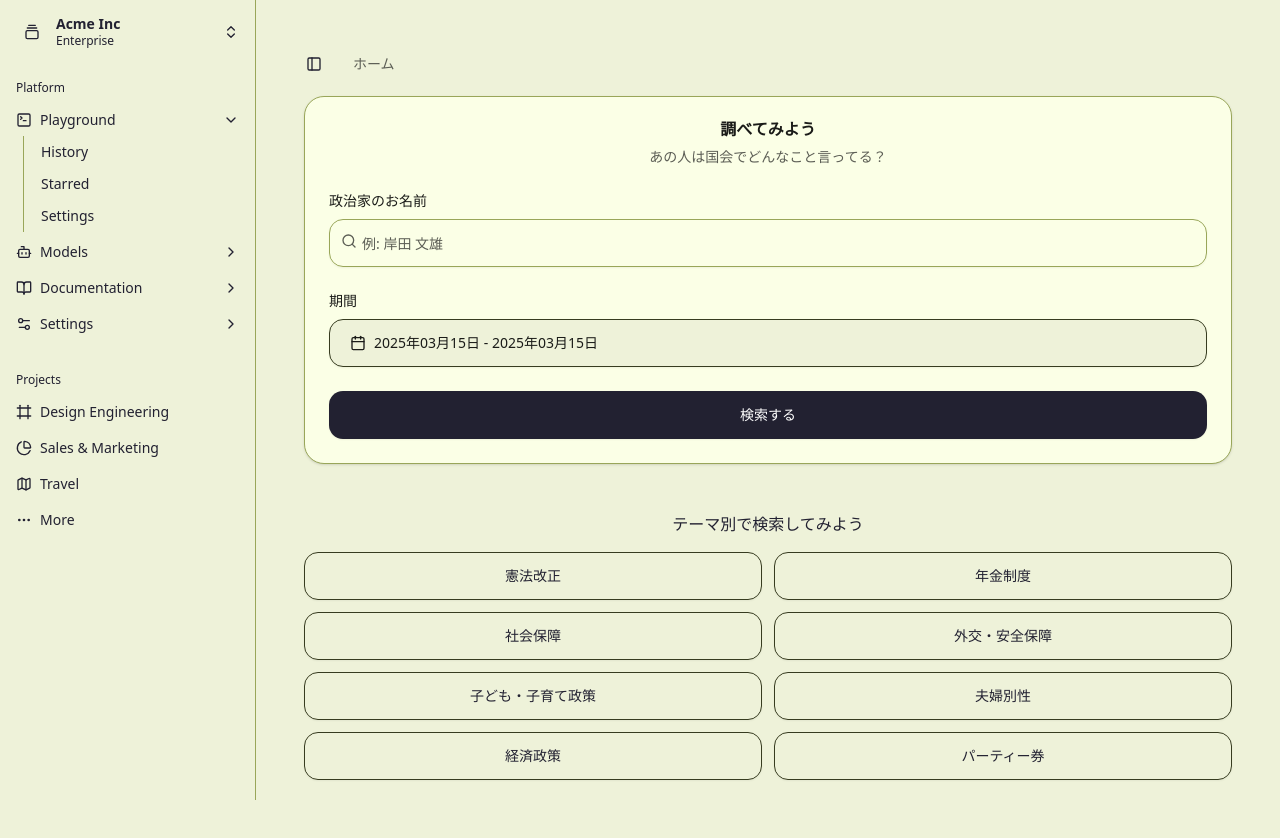
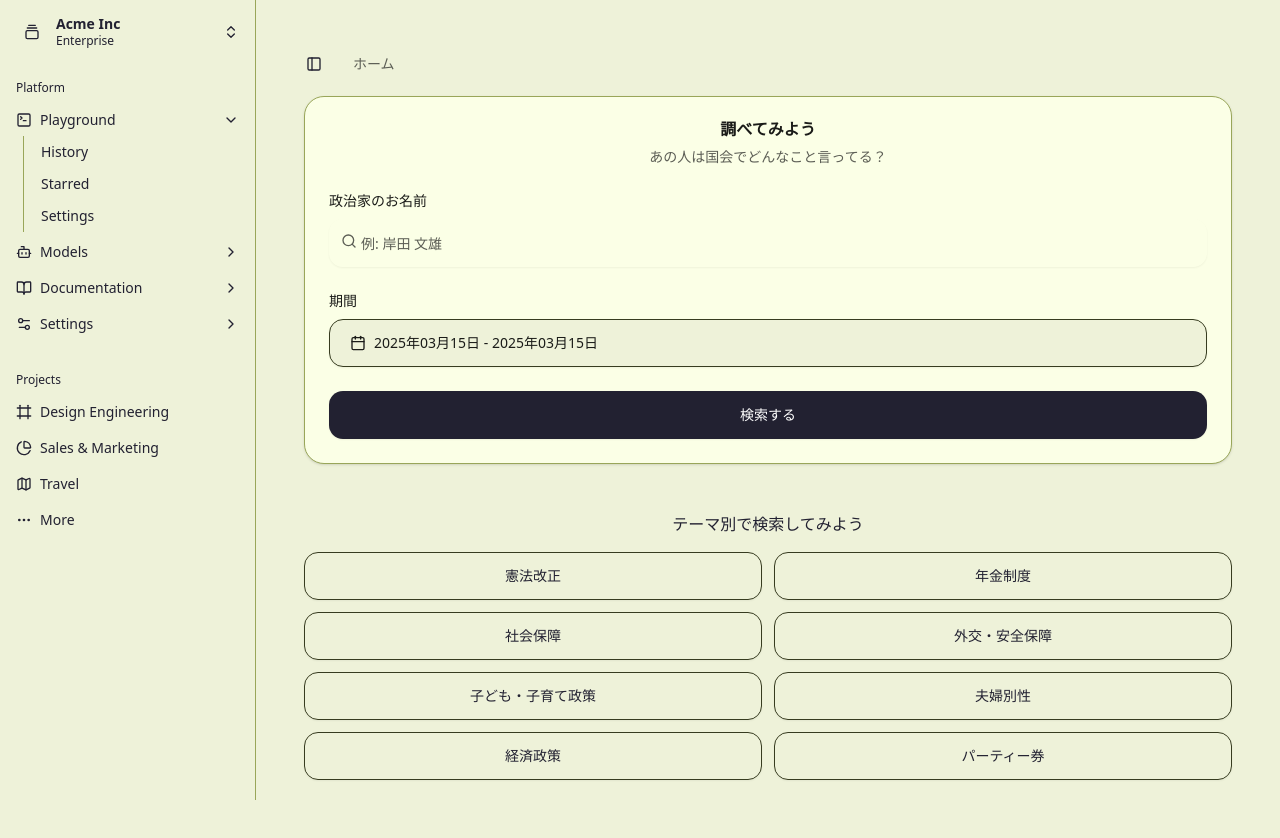
Before and after one commit to RH0128/sotsusei, a React (Vite) app: page / in a window 1280 px wide. Shown: the top 838 px of the page. Built offline with nearby package versions, Linux system fonts and the light colour scheme.

Commit message:
border削除

```diff
--- a/src/components/ui/input.jsx
+++ b/src/components/ui/input.jsx
@@ -12,7 +12,7 @@ function Input({
       type={type}
       data-slot="input"
       className={cn(
-        "file:text-foreground placeholder:text-muted-foreground selection:bg-primary selection:text-primary-foreground flex h-12 w-full min-w-0 rounded-md border bg-transparent px-2 py-1 text-sm shadow-xs transition-[color,box-shadow] outline-none file:inline-flex file:h-7 file:border-0 file:bg-popover file:text-sm file:font-medium disabled:pointer-events-none disabled:cursor-not-allowed disabled:opacity-50 md:text-sm",
+        "file:text-foreground placeholder:text-muted-foreground selection:bg-primary selection:text-primary-foreground flex h-12 w-full min-w-0 rounded-md bg-transparent px-2 py-1 text-sm shadow-xs transition-[color,box-shadow] outline-none file:inline-flex file:h-7 file:border-0 file:bg-popover file:text-sm file:font-medium disabled:pointer-events-none disabled:cursor-not-allowed disabled:opacity-50 md:text-sm",
         "focus-visible:border-ring focus-visible:ring-ring/50 focus-visible:ring-[3px]",
         "aria-invalid:ring-destructive/20 dark:aria-invalid:ring-destructive/40 aria-invalid:border-destructive",
         className
```
